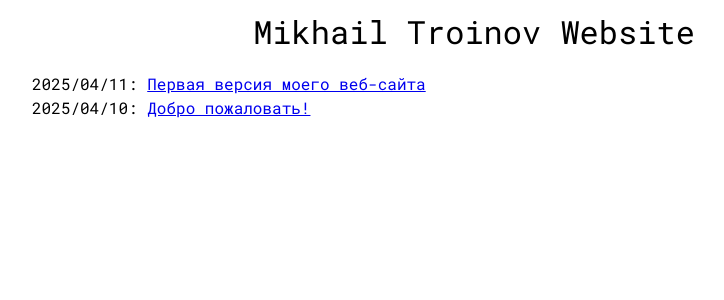
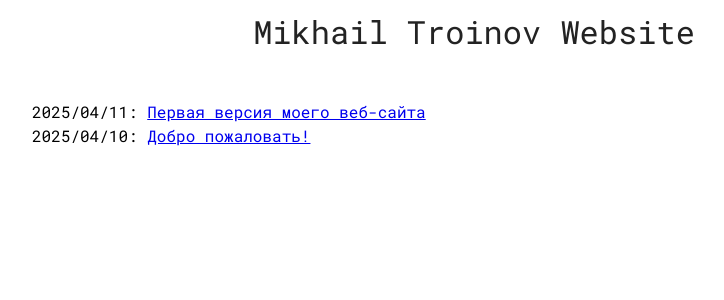
Before and after one commit to trnvmkhl/trnvmkhl.github.io, a Jekyll site: the page built from index.markdown, in a window 1280 px wide. Shown: the top 300 px of the page, without its empty margins (166-890 px from the left). Built offline with Jekyll 4.4.1, drawn with Linux system fonts in a browser that asks for light colours.

Commit message:
change text color && move content down little bit

```diff
--- a/assets/styles/mine.scss
+++ b/assets/styles/mine.scss
@@ -9,6 +9,7 @@ html {
 @font-face {
     font-family: "Roboto Mono";
     src: url(/assets/fonts/RobotoMono-VariableFont_wght.ttf) format("truetype");
+    color: #232323;
 }
 
 body {
@@ -24,6 +25,10 @@ ul {
     padding: 0;
 }
 
+.content {
+    margin-top: 44px;
+}
+
 .site-header {
     text-align: center;
     font-size: xx-large;
@@ -31,7 +36,7 @@ ul {
 
 .site-header a, .site-header a:visited {
     text-decoration: none;
-    color: black;
+    color: #232323;
 }
 
 .site-header a:hover {
```
